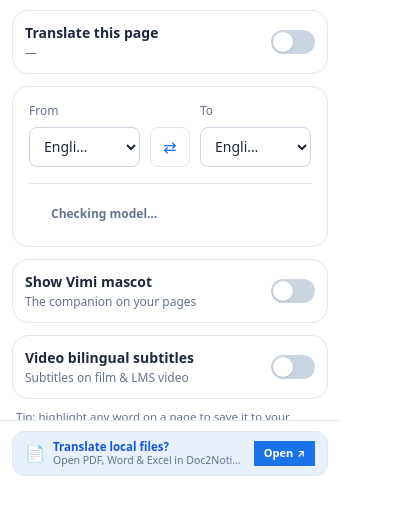
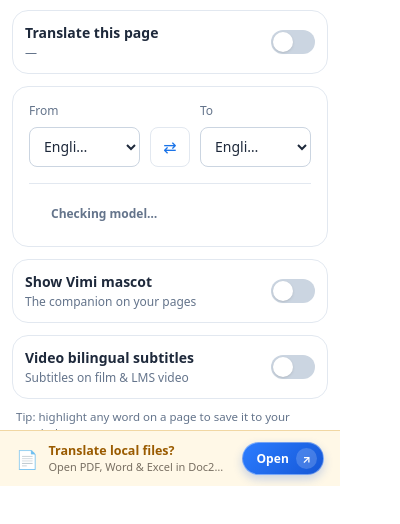
Before and after one commit to nvcong1710/MyChromeExtension, a browser extension: page BilingualTranslate/popup.html in a window 400 px wide. Shown: the part 114-638 px from the top of the page. Drawn offline with Linux system fonts and the light colour scheme.

Commit message:
Hoàn thiện giao diện footer dịch tệp
Đổi banner Doc2Notion sang nền kem full-width và cải thiện typography. Làm mới nút Open với kiểu pill, gradient, icon và trạng thái tương tác rõ ràng hơn.

```diff
--- a/BilingualTranslate/popup.css
+++ b/BilingualTranslate/popup.css
@@ -25,9 +25,72 @@ body > header,
 }
 
 .popup-footer {
-  border-top: 1px solid #e2e8f0;
-  background: #fff;
-  padding: 10px 12px;
+  border-top: 1px solid #f1d7a3;
+  background: #fff8e7;
+  padding: 0;
+}
+
+.local-files-banner {
+  display: flex;
+  width: 100%;
+  align-items: center;
+  justify-content: space-between;
+  gap: 12px;
+  padding: 11px 16px;
+  color: #1e293b;
+}
+
+.local-files-title {
+  color: #9a5b00;
+  font-size: 12.5px;
+  font-weight: 700;
+}
+
+.local-files-description {
+  margin-top: 2px;
+  color: #786f62;
+  font-size: 11px;
+}
+
+.local-files-action {
+  gap: 7px;
+  border: 1px solid rgba(255, 255, 255, 0.38);
+  border-radius: 999px;
+  background: linear-gradient(135deg, #2b7cff 0%, #1557d6 100%);
+  box-shadow: 0 4px 10px rgba(21, 87, 214, 0.24);
+  padding: 5px 6px 5px 13px;
+  font-size: 12px;
+  letter-spacing: 0.01em;
+  transition: transform 0.15s ease, box-shadow 0.15s ease, filter 0.15s ease;
+}
+
+.local-files-action:hover {
+  filter: brightness(1.06);
+  transform: translateY(-1px);
+  box-shadow: 0 6px 14px rgba(21, 87, 214, 0.3);
+}
+
+.local-files-action:active {
+  filter: brightness(0.98);
+  transform: translateY(0);
+  box-shadow: 0 3px 7px rgba(21, 87, 214, 0.24);
+}
+
+.local-files-action:focus-visible {
+  outline: 2px solid #2b7cff;
+  outline-offset: 2px;
+}
+
+.local-files-action-icon {
+  display: inline-flex;
+  width: 21px;
+  height: 21px;
+  align-items: center;
+  justify-content: center;
+  border-radius: 50%;
+  background: rgba(255, 255, 255, 0.18);
+  font-size: 11px;
+  line-height: 1;
 }
 
 .popup-tabs {
@@ -206,8 +269,13 @@ body > header,
 }
 
 .dark .popup-footer {
-  border-color: #334155;
-  background: #0f172a;
+  border-color: #f1d7a3;
+  background: #fff8e7;
+}
+
+.dark .local-files-banner { color: #1e293b; }
+.dark .local-files-title { color: #9a5b00; }
+.dark .local-files-description { color: #786f62; }
 }
 
 .dark .popup-tab { color: #94a3b8; }
--- a/BilingualTranslate/popup.html
+++ b/BilingualTranslate/popup.html
@@ -143,18 +143,18 @@
     </main>
 
     <footer class="popup-footer">
-      <aside class="flex items-center justify-between gap-2.5 rounded-xl border border-brand-200 bg-brand-50 px-3 py-2 text-slate-800 dark:border-slate-700 dark:bg-slate-800/90 dark:text-slate-100">
-        <div class="flex min-w-0 items-center gap-2">
-          <span class="shrink-0 text-base">📄</span>
-          <div class="min-w-0 text-[11.5px] leading-tight">
-            <div class="truncate font-bold text-brand-700 dark:text-brand-400">Translate local files?</div>
-            <div class="truncate text-[10.5px] text-slate-500 dark:text-slate-400">Open PDF, Word &amp; Excel in Doc2Notion</div>
+      <aside class="local-files-banner">
+        <div class="flex min-w-0 items-center gap-2.5">
+          <span class="shrink-0 text-lg">📄</span>
+          <div class="min-w-0 leading-tight">
+            <div class="local-files-title truncate">Translate local files?</div>
+            <div class="local-files-description truncate">Open PDF, Word &amp; Excel in Doc2Notion</div>
           </div>
         </div>
         <button id="openDoc2Notion" title="Open Doc2Notion (https://doc2-notion.vercel.app/)"
-          class="inline-flex shrink-0 items-center gap-1 rounded-md bg-brand-600 px-2.5 py-1 text-[11px] font-bold text-white shadow-sm transition hover:bg-brand-700">
+          class="local-files-action inline-flex shrink-0 items-center font-bold text-white">
           <span>Open</span>
-          <span class="text-[10px]">↗</span>
+          <span class="local-files-action-icon" aria-hidden="true">↗</span>
         </button>
       </aside>
     </footer>
```
